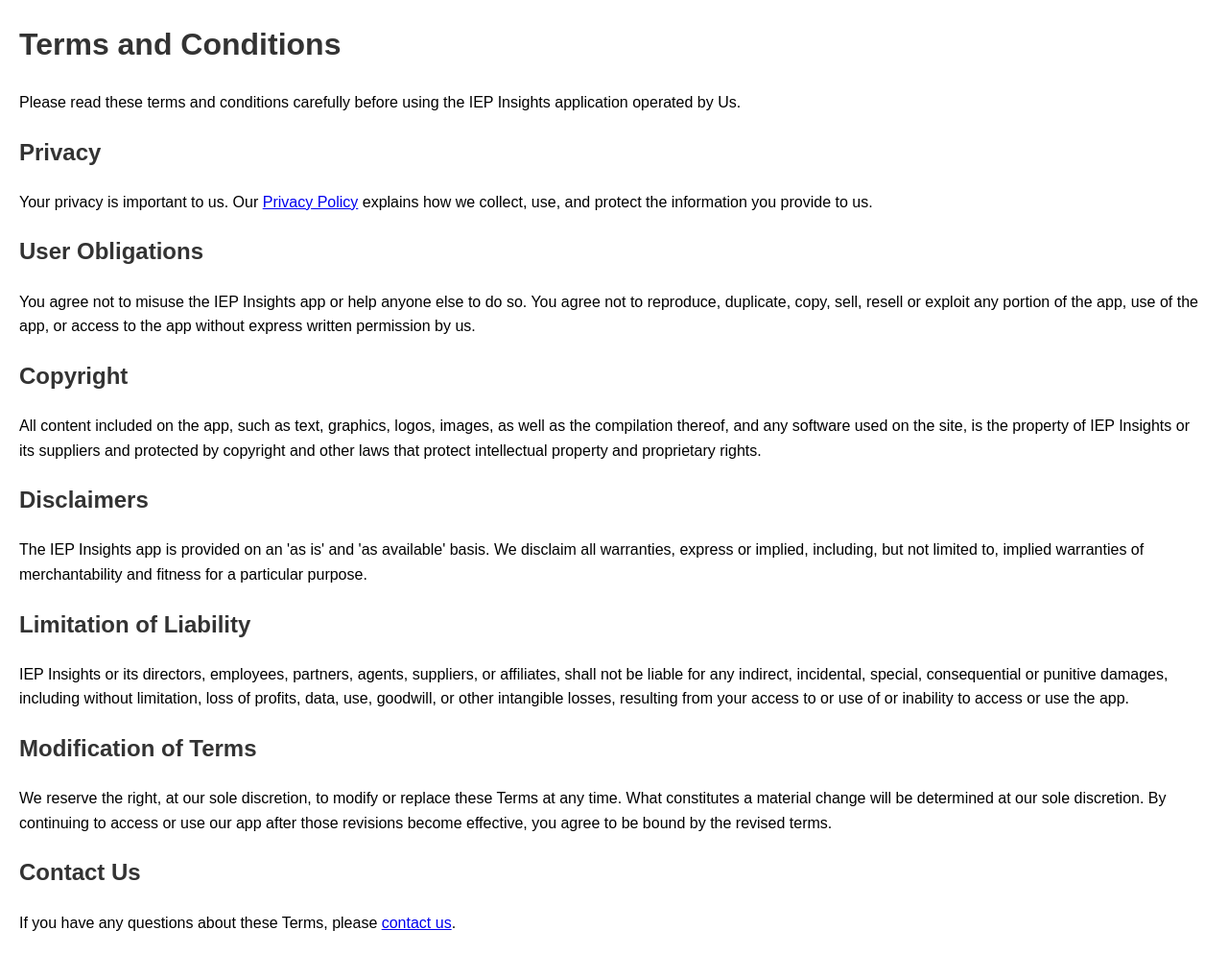
After one commit to tarunchy/IEP-EduAssist-Gemini-App, a Flask app: page /terms in a window 1280 px wide. The commit adds this page. Shown: the whole page at 96% size. Run offline with Flask 3, Linux system fonts and the light colour scheme.

Commit message:
Initial Version

```diff
--- a/app.py
+++ b/app.py
@@ -116,6 +116,12 @@
     with open('iep_template.json', 'r') as f:
         iep_data = json.load(f)
     return jsonify(iep_data)
+
+
+@app.route('/terms', methods=['GET'])
+def terms():
+    # Logic for rendering the login page
+    return render_template('terms.html')
 
 @app.route('/', methods=['GET'])
 def login():
--- /dev/null
+++ b/templates/terms.html
@@ -0,0 +1,46 @@
+<!DOCTYPE html>
+<html lang="en">
+<head>
+    <meta charset="UTF-8">
+    <meta name="viewport" content="width=device-width, initial-scale=1.0">
+    <title>Terms and Conditions - IEP Insights App</title>
+    <style>
+        body {
+            font-family: Arial, sans-serif;
+            line-height: 1.6;
+            margin: 20px;
+        }
+        h1, h2 {
+            color: #333;
+        }
+        p {
+            margin: 10px 0;
+        }
+    </style>
+</head>
+<body>
+    <h1>Terms and Conditions</h1>
+    <p>Please read these terms and conditions carefully before using the IEP Insights application operated by Us.</p>
+
+    <h2>Privacy</h2>
+    <p>Your privacy is important to us. Our <a href="/privacy">Privacy Policy</a> explains how we collect, use, and protect the information you provide to us.</p>
+
+    <h2>User Obligations</h2>
+    <p>You agree not to misuse the IEP Insights app or help anyone else to do so. You agree not to reproduce, duplicate, copy, sell, resell or exploit any portion of the app, use of the app, or access to the app without express written permission by us.</p>
+
+    <h2>Copyright</h2>
+    <p>All content included on the app, such as text, graphics, logos, images, as well as the compilation thereof, and any software used on the site, is the property of IEP Insights or its suppliers and protected by copyright and other laws that protect intellectual property and proprietary rights.</p>
+
+    <h2>Disclaimers</h2>
+    <p>The IEP Insights app is provided on an 'as is' and 'as available' basis. We disclaim all warranties, express or implied, including, but not limited to, implied warranties of merchantability and fitness for a particular purpose.</p>
+
+    <h2>Limitation of Liability</h2>
+    <p>IEP Insights or its directors, employees, partners, agents, suppliers, or affiliates, shall not be liable for any indirect, incidental, special, consequential or punitive damages, including without limitation, loss of profits, data, use, goodwill, or other intangible losses, resulting from your access to or use of or inability to access or use the app.</p>
+
+    <h2>Modification of Terms</h2>
+    <p>We reserve the right, at our sole discretion, to modify or replace these Terms at any time. What constitutes a material change will be determined at our sole discretion. By continuing to access or use our app after those revisions become effective, you agree to be bound by the revised terms.</p>
+
+    <h2>Contact Us</h2>
+    <p>If you have any questions about these Terms, please <a href="/contact">contact us</a>.</p>
+</body>
+</html>
```
Also changed, not shown: templates/login.html (+7 -5 lines).
